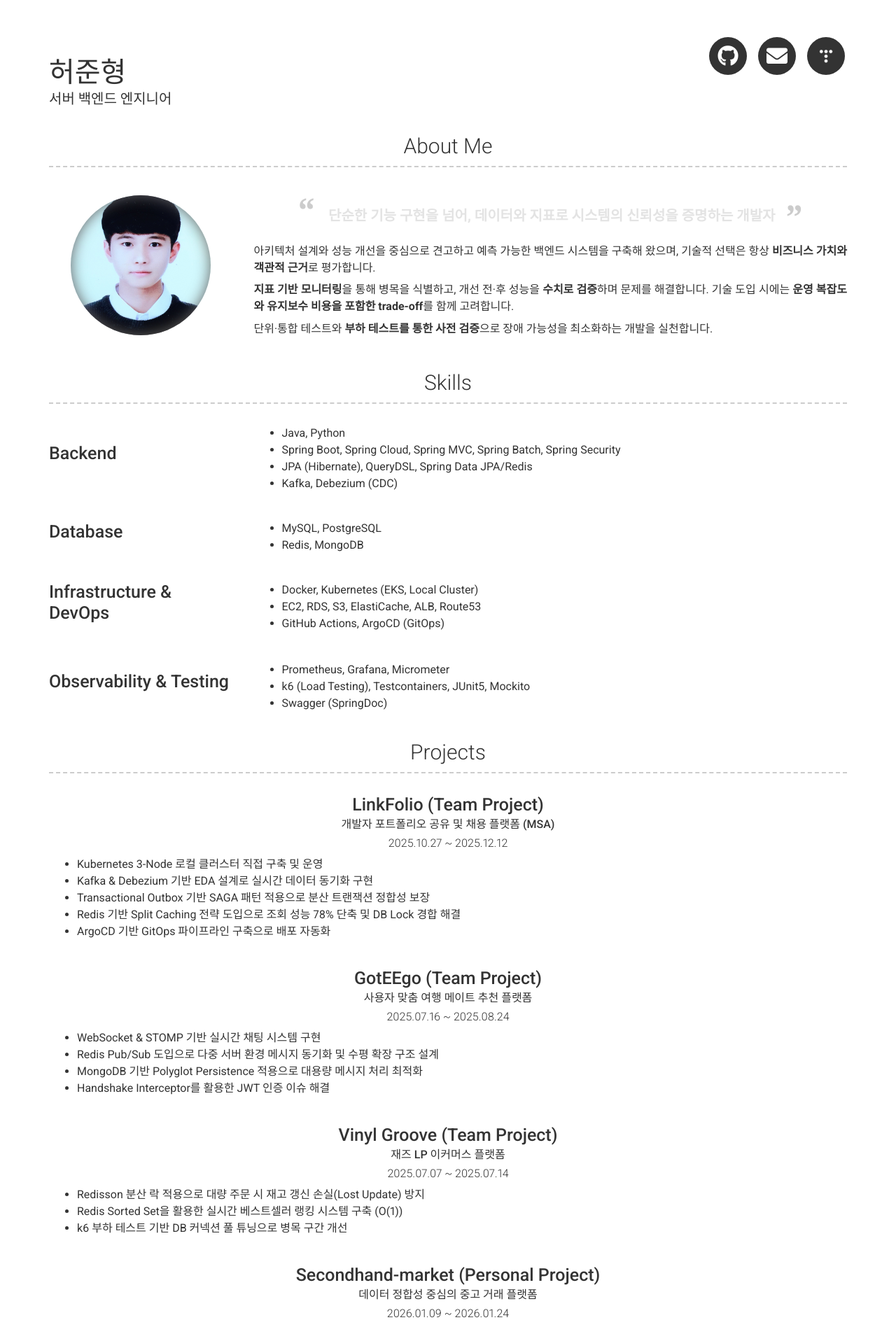
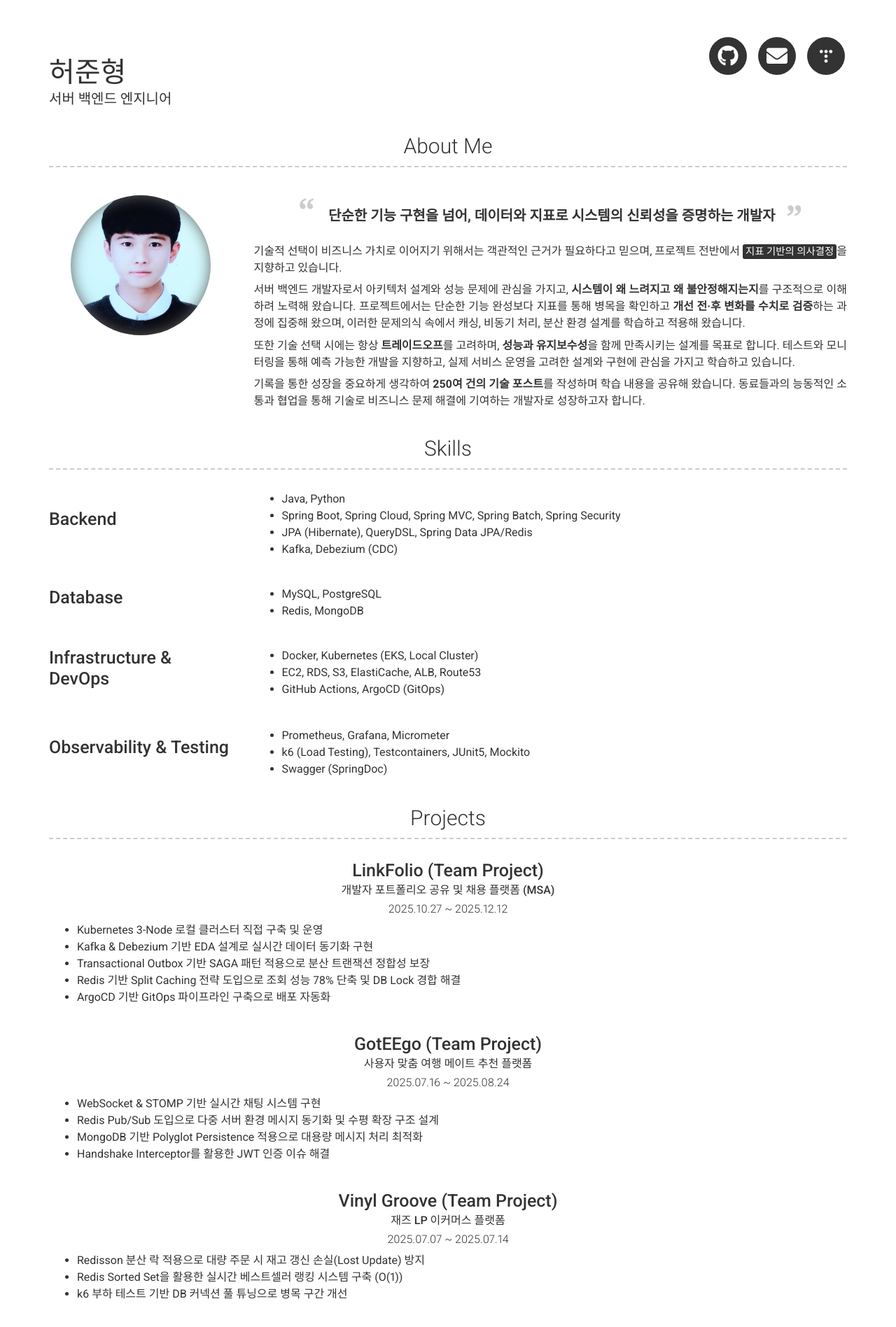
Before and after one commit to HeoJunHyoung/HeoJunHyoung.github.io, a Jekyll site: the page built from index.md, in a window 1280 px wide. Shown: the top 1896 px of the page at 70% size. Built offline with Jekyll 4.4.1, drawn with Linux system fonts in a browser that asks for light colours; nearby versions of some CDN libraries.

Commit message:
fix: 내용 수정

```diff
--- a/_config.yml
+++ b/_config.yml
@@ -32,12 +32,17 @@ about_content: |
     <span class="quote-mark">”</span>
   </div>
 
-  아키텍처 설계와 성능 개선을 중심으로 견고하고 예측 가능한 백엔드 시스템을 구축해 왔으며, 기술적 선택은 항상 **비즈니스 가치와 객관적 근거**로 평가합니다.
+  기술적 선택이 비즈니스 가치로 이어지기 위해서는 객관적인 근거가 필요하다고 믿으며, 프로젝트 전반에서 <mark>지표 기반의 의사결정</mark>을 지향하고 있습니다.
 
-  **지표 기반 모니터링**을 통해 병목을 식별하고, 개선 전·후 성능을 **수치로 검증**하며 문제를 해결합니다.
-  기술 도입 시에는 **운영 복잡도와 유지보수 비용을 포함한 trade-off**를 함께 고려합니다.
+  서버 백엔드 개발자로서 아키텍처 설계와 성능 문제에 관심을 가지고, **시스템이 왜 느려지고 왜 불안정해지는지**를 구조적으로 이해하려 노력해 왔습니다.
+  프로젝트에서는 단순한 기능 완성보다 지표를 통해 병목을 확인하고 **개선 전·후 변화를 수치로 검증**하는 과정에 집중해 왔으며, 이러한 문제의식 속에서 캐싱, 비동기 처리, 분산 환경 설계를 학습하고 적용해 왔습니다.
 
-  단위·통합 테스트와 **부하 테스트를 통한 사전 검증**으로 장애 가능성을 최소화하는 개발을 실천합니다.
+  또한 기술 선택 시에는 항상 **트레이드오프**를 고려하며, **성능과 유지보수성**을 함께 만족시키는 설계를 목표로 합니다.
+  테스트와 모니터링을 통해 예측 가능한 개발을 지향하고, 실제 서비스 운영을 고려한 설계와 구현에 관심을 가지고 학습하고 있습니다.
+
+  기록을 통한 성장을 중요하게 생각하여 **250여 건의 기술 포스트**를 작성하며 학습 내용을 공유해 왔습니다.
+  동료들과의 능동적인 소통과 협업을 통해 기술로 비즈니스 문제 해결에 기여하는 개발자로 성장하고자 합니다.
+
 
 # Content Configuration
 content:
--- a/_sass/base.scss
+++ b/_sass/base.scss
@@ -239,3 +239,7 @@ body {
     display: none !important;
   }
 }
+
+.about-content p {
+  margin-bottom: 0.5em;
+}
--- a/assets/main.scss
+++ b/assets/main.scss
@@ -84,7 +84,7 @@ a:hover .fa-tistory-custom {
 .slogan-text {
   font-size: 2rem;
   font-weight: 700;
-  color: #cccccc8a !important;
+  color: #333 !important;
   line-height: 1.4;
   word-break: keep-all;
 }
```
